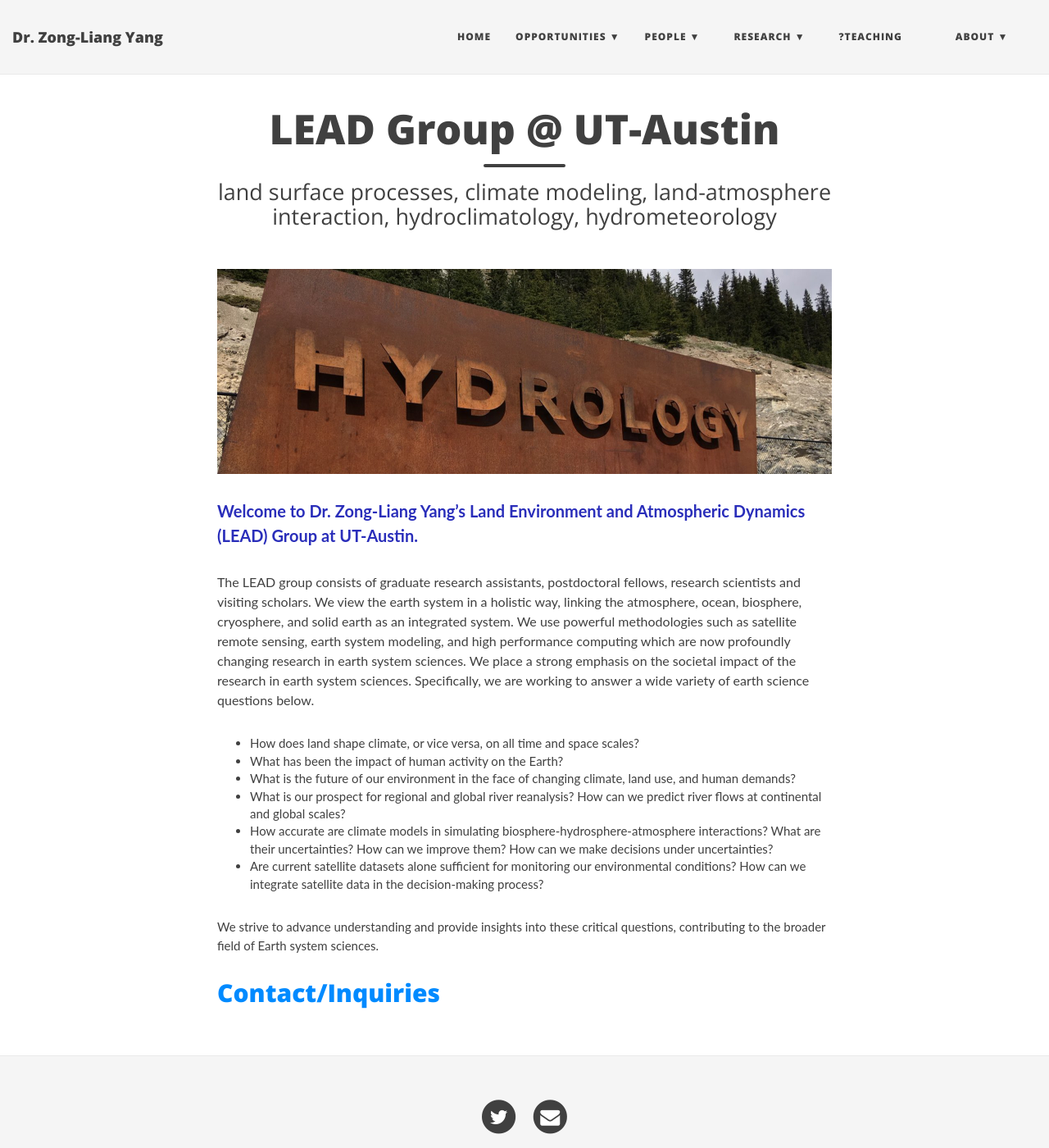
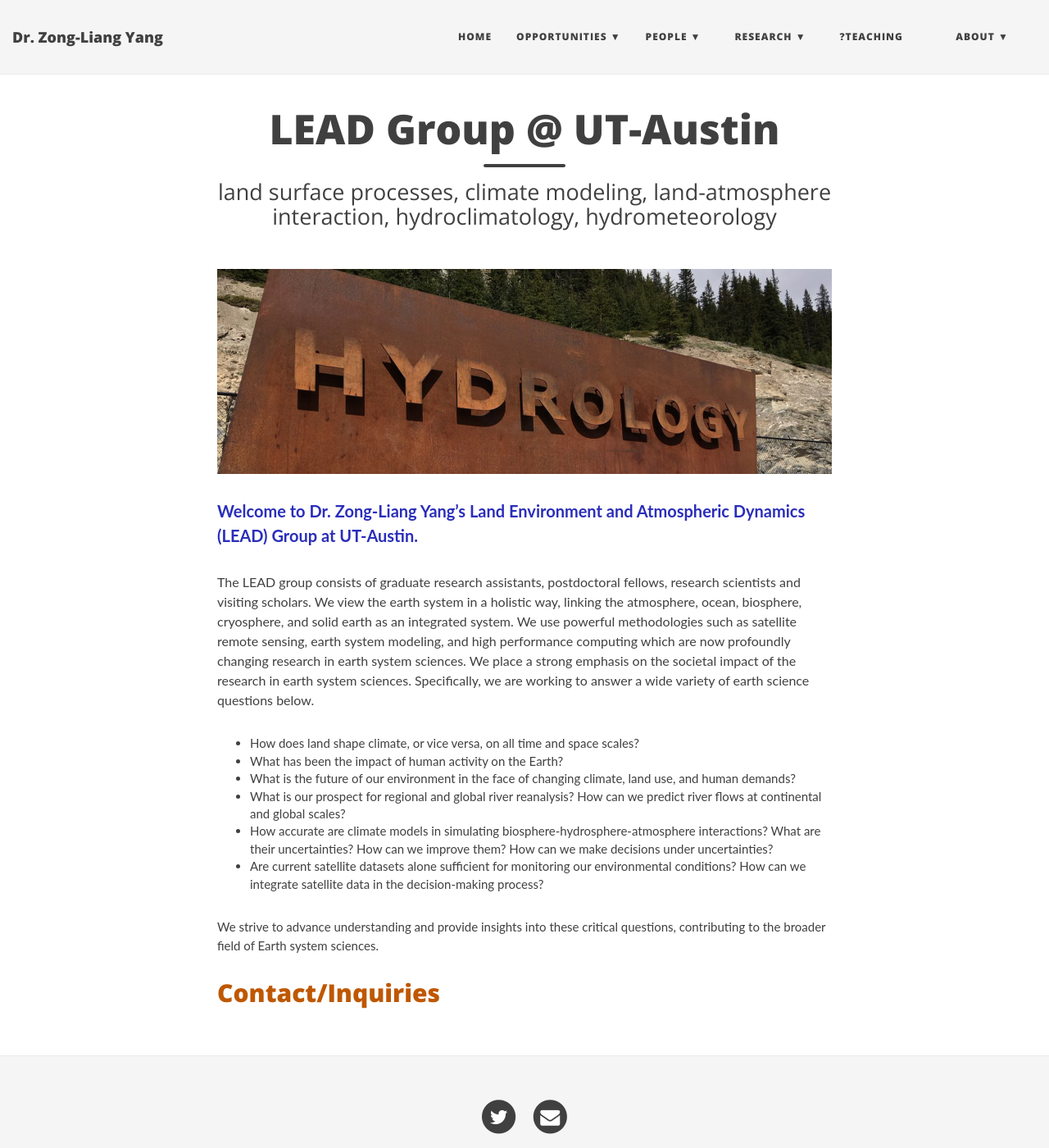
Before and after one commit to ktwugoat/LEAD-UTexas, a Jekyll site: the page built from index.md, in a window 1280 px wide and 1400 px high. Shown: the whole window at 82% size. Built offline with Jekyll 4.4.1, drawn with Linux system fonts in a browser that asks for light colours; nearby versions of some CDN libraries.

Commit message:
Update main.css

```diff
--- a/css/main.css
+++ b/css/main.css
@@ -15,14 +15,14 @@ p {
 }
 p a {
   /* text-decoration: underline */
-  color: #008AFF;
+  color: #BF5700; /* UT Austin burnt orange */
 }
 h1,h2,h3,h4,h5,h6 {
   font-family: 'Open Sans', 'Helvetica Neue', Helvetica, Arial, sans-serif;
   font-weight: 800;
 }
 a {
-  color: #008AFF;
+  color: #BF5700; /* UT Austin burnt orange */
 }
 a:hover,
 a:focus {
@@ -382,14 +382,14 @@ footer .theme-by {
 }
 
 .blog-tags a {
-  color: #008AFF;
+  color: #BF5700; /* UT Austin burnt orange */
   text-decoration: none;
   padding: 0px 5px;
 }
 
 .blog-tags a:hover {
   border-radius: 2px;
-  color: #008AFF;
+  color: #BF5700; /* UT Austin burnt orange */
   background-color: #CCC;
 }
 
```
